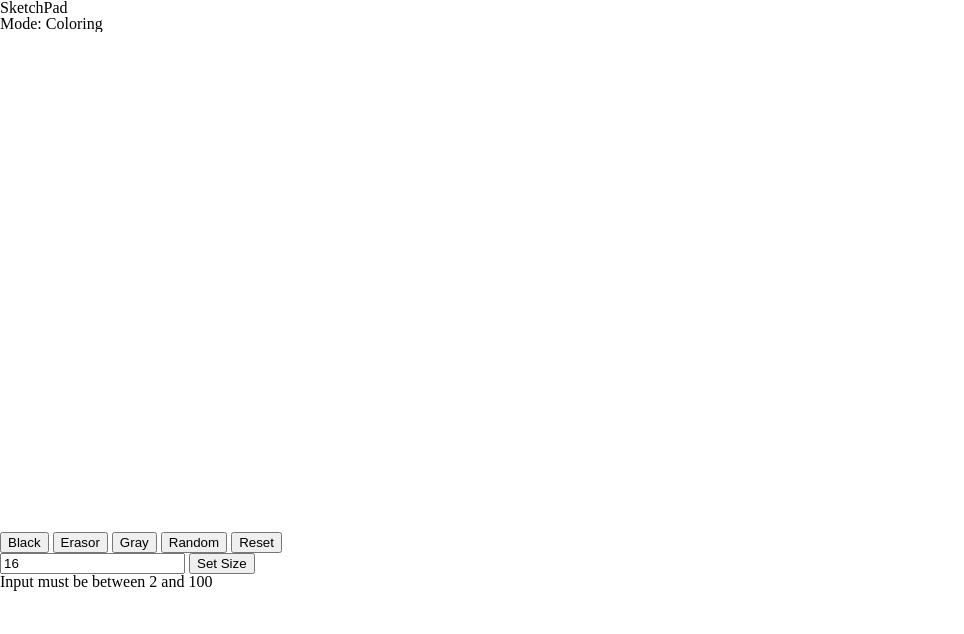
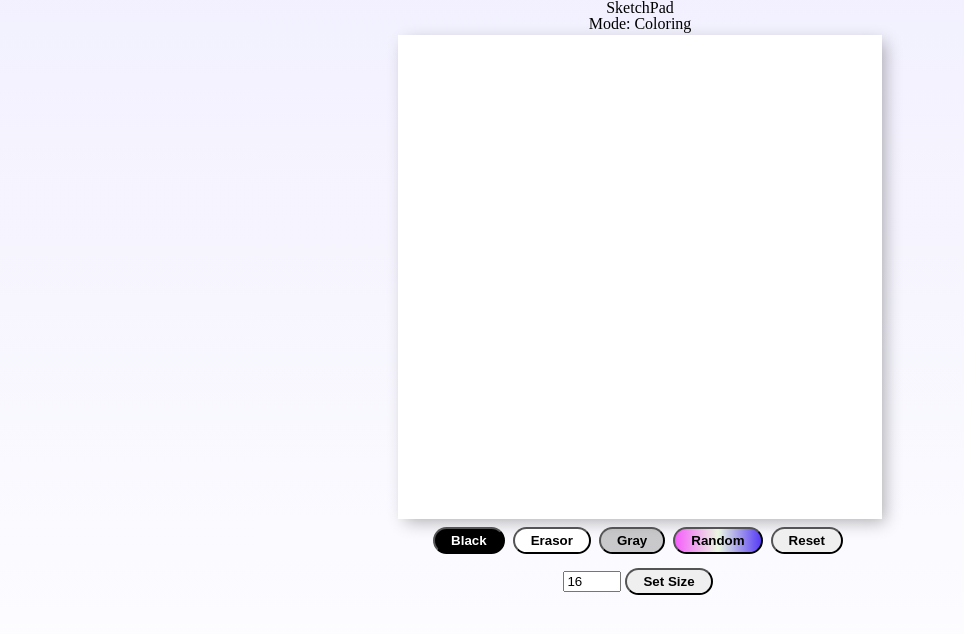
Before and after one commit to Zazinawi/Etch-A-Sketch, a plain HTML site: page index.html in a window 1280 px wide. Shown: the whole page, without its empty margins (0-964 px from the left). Drawn offline with Linux system fonts and the light colour scheme.

Commit message:
Centered board, addbutton styling

```diff
--- a/style.css
+++ b/style.css
@@ -1,5 +1,90 @@
-.board {
-    width: 500px;
-    height: 500px;
+.flex-container {
+    height: 100vh;
+    width: 100vw;
+    display: flex;
+    flex-direction: column;
+    align-items: center;
+    background: linear-gradient(rgba(96, 79, 252, 0.082), white);
+  }
+  .board {
+    width: 80%;
+    height: 80%;
     display: grid;
-}
+    background-color: white;
+    box-shadow: inset 0 -3em 3em rgba(0, 0, 0, 0.1), 0 0 0 2px rgb(255, 255, 255),
+      0.3em 0.3em 1em rgba(0, 0, 0, 0.3);
+  }
+  .board:hover {
+    cursor: pointer;
+  }
+  .content {
+    display: flex;
+    flex-direction: column;
+    align-items: center;
+    min-width: 300px;
+    min-height: 300px;
+    width: 60vw;
+    height: 60vw;
+    max-width: 600px;
+    max-height: 600px;
+  }
+  .title {
+    display: flex;
+    justify-content: center;
+  }
+  .buttons {
+    margin-top: 10px;
+    margin-bottom: 10px;
+  }
+  button {
+    padding: 0.3em 1.2em;
+    margin: 0 0.3em 0.3em 0;
+    border-radius: 2em;
+    text-decoration: none;
+    font-weight: 600;
+    text-align: center;
+    transition: all 0.2s;
+  }
+  button:hover {
+    cursor: pointer;
+  }
+  .blackButton {
+    background-color: black;
+    color: white;
+  }
+  .blackButton:hover {
+    background-color: white;
+    color: black;
+  }
+  .grayButton {
+    background-color: rgba(128, 128, 128, 0.411);
+    color: black;
+  }
+  .grayButton:hover {
+    background-color: rgb(95, 95, 95);
+    color: white;
+  }
+  .randomButton {
+    background: linear-gradient(0.25turn, #f65cfc, #ebf8e1, #583cf6);
+  }
+  .randomButton:hover {
+    background: linear-gradient(0.25turn, #20ff02, #ebf8e1, #aecc03);
+  }
+  .erasorButton {
+    background-color: rgb(255, 255, 255);
+    color: rgb(0, 0, 0);
+  }
+  .erasorButton:hover {
+    background-color: white;
+    color: rgb(255, 255, 255);
+  }
+  input {
+    width: 50px;
+  }
+
+  .mode {
+    margin-bottom: 5px;
+  }
+  .error {
+    display: none;
+  }
```
